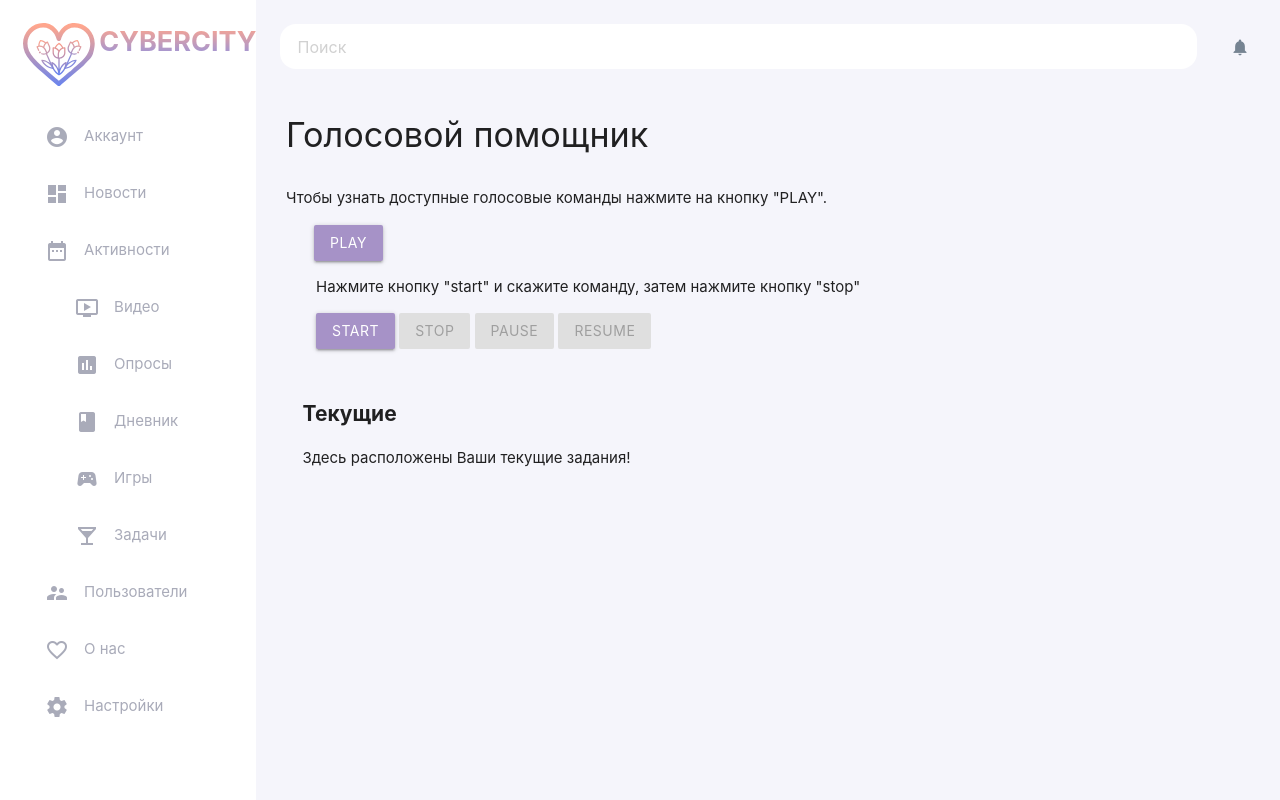
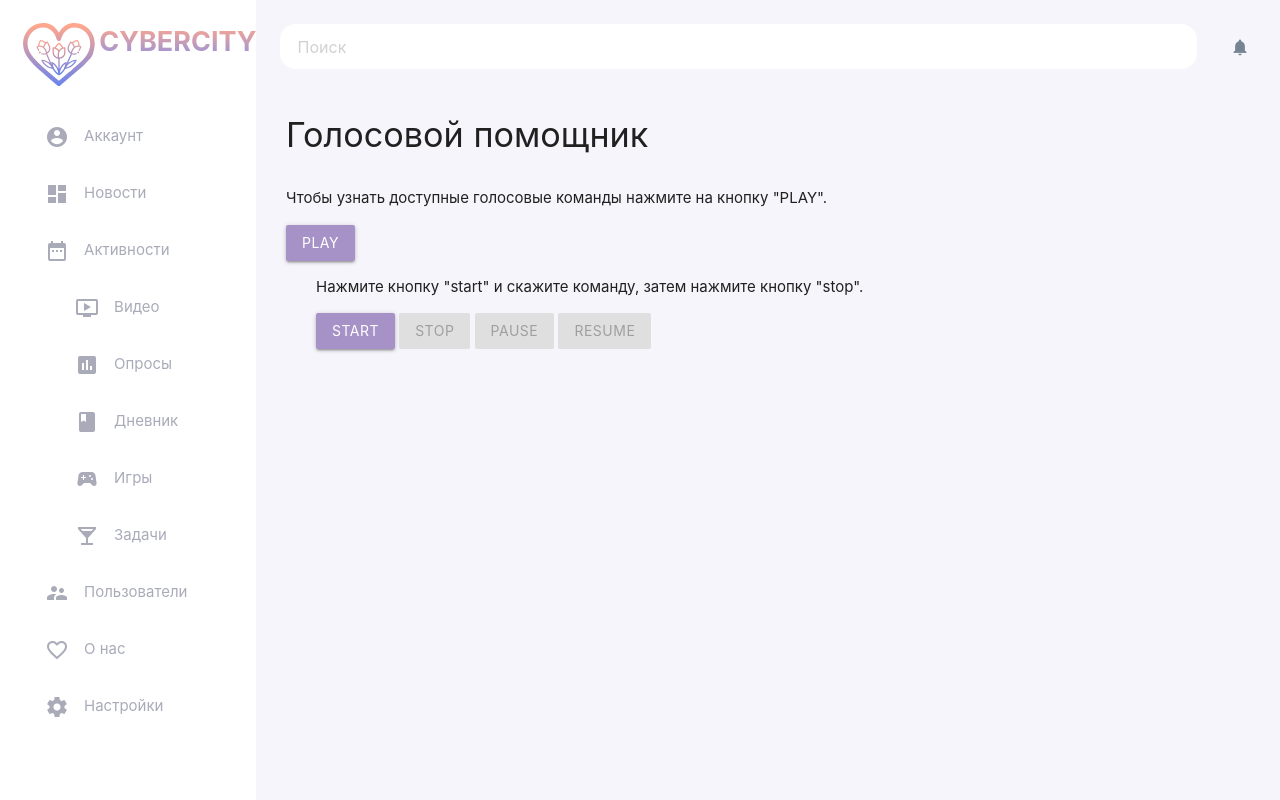
Before and after one commit to lunakoly/ITVocation, a Django app: template tasks/templates/task_page.html in a window 1280 px wide. Run offline with Django 3.2, Linux system fonts and the light colour scheme; the template is opened without the code that fills it, so the values that code supplies are empty; some libraries are stand-ins or nearby versions.

Commit message:
added design ver 6 for voice bot

```diff
--- a/lk/templates/main.html
+++ b/lk/templates/main.html
@@ -81,8 +81,8 @@
     <button value="Play" onclick="play()" class="btn waves-effect waves-light" style="margin-left: 2em; ">PLAY</button>
 
     <section class="experiment" style="padding: 0em 2em 2em 2em;">
-        <p>
-            Нажмите кнопку "start" и скажите команду, затем нажмите кнопку "stop"
+        <p style="padding: 0em;">
+            Нажмите кнопку "start" и скажите команду, затем нажмите кнопку "stop".
         </p>
         <button id="start-recording" class="btn waves-effect waves-light">Start</button>
         <button id="stop-recording" disabled class="btn waves-effect waves-light">Stop</button>
--- a/tasks/templates/task_page.html
+++ b/tasks/templates/task_page.html
@@ -37,11 +37,11 @@
     <p>
         Чтобы узнать доступные голосовые команды нажмите на кнопку "PLAY".
     </p>
-    <button value="Play" onclick="play()" class="btn waves-effect waves-light" style="margin-left: 2em; ">PLAY</button>
+    <button value="Play" onclick="play()" class="btn waves-effect waves-light">PLAY</button>
 
     <section class="experiment" style="padding: 0em 2em 2em 2em;">
-        <p>
-            Нажмите кнопку "start" и скажите команду, затем нажмите кнопку "stop"
+        <p style="padding: 0em;">
+            Нажмите кнопку "start" и скажите команду, затем нажмите кнопку "stop".
         </p>
         <button id="start-recording" class="btn waves-effect waves-light">Start</button>
         <button id="stop-recording" disabled class="btn waves-effect waves-light">Stop</button>
@@ -56,10 +56,10 @@
 
     {% include "chat_script.html" %}
     <script src="https://ajax.googleapis.com/ajax/libs/jquery/3.5.1/jquery.min.js"></script>
-        <div class="article">
+        <!-- <div class="article">
             <h4>Текущие</h4>
             <p>Здесь расположены Ваши текущие задания!</p>
-        </div>
+        </div> -->
 
         <div class="row">
             {% for task in user_tasks %}
```
